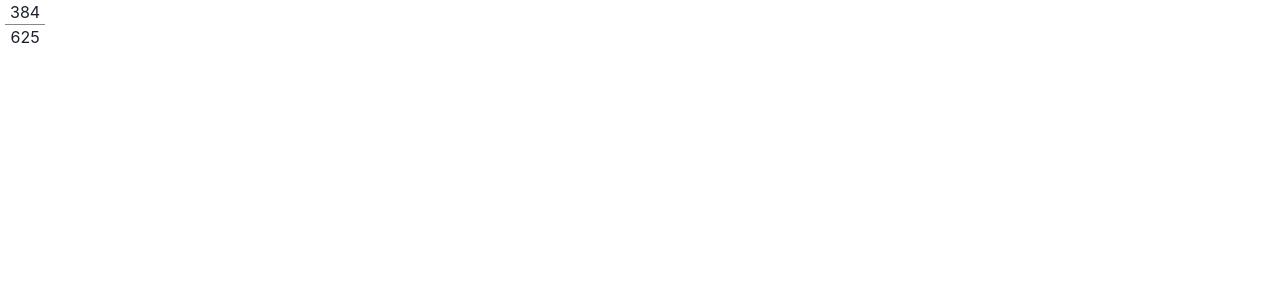
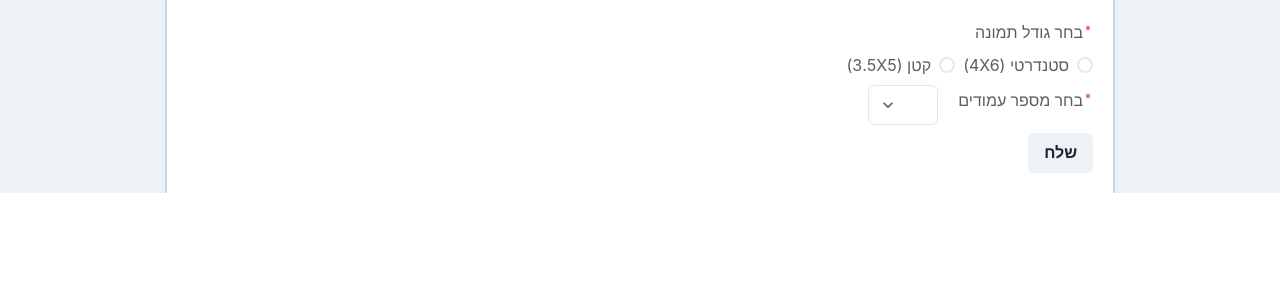
Before and after one commit to lrotberg/album-sizer, a React (Vite) app: page / in a window 1280 px wide. Shown: the top 300 px of the page. Built offline with nearby package versions, Linux system fonts and the light colour scheme.

Commit message:
Add Chakra UI Grid

```diff
--- a/src/App.tsx
+++ b/src/App.tsx
@@ -1,10 +1,28 @@
+import { Grid, GridItem } from "@chakra-ui/react";
 import "./App.css";
-import Fraction from "./components/Fraction";
-import { createFraction } from "./helperFunctions";
+import MainForm from "./components/MainForm";
 
 function App() {
-  const { top, bottom, wholeNumber } = createFraction(5.6144);
-  return <Fraction top={top} bottom={bottom} wholeNumber={wholeNumber} />;
+  // const { top, bottom, wholeNumber } = createFraction(5.6144);
+  // return <Fraction top={top} bottom={bottom} wholeNumber={wholeNumber} />;
+  return (
+    <Grid placeItems="center" templateAreas={"left form right"} color="blackAlpha.700" dir="rtl">
+      <GridItem id="left" w="100%" h="100%" colSpan={2} bg="gray.100" area={"left"} />
+      <GridItem
+        id="form"
+        w="100%"
+        colSpan={8}
+        area={"form"}
+        borderStart={"2px solid"}
+        borderStartColor={"gray.300"}
+        borderEnd={"2px solid lightgray"}
+        borderEndColor={"gray.300"}
+      >
+        <MainForm />
+      </GridItem>
+      <GridItem id="right" w="100%" h="100%" colSpan={2} bg="gray.100" area={"right"} />
+    </Grid>
+  );
 }
 
 export default App;
```
